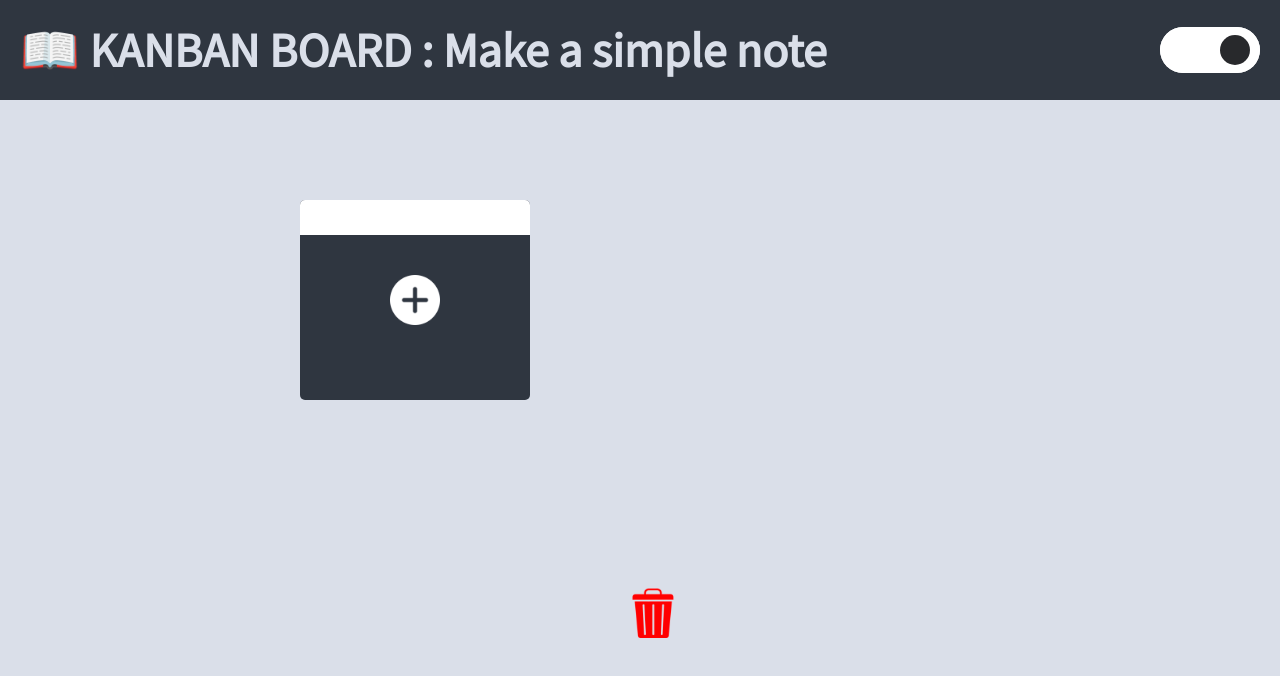
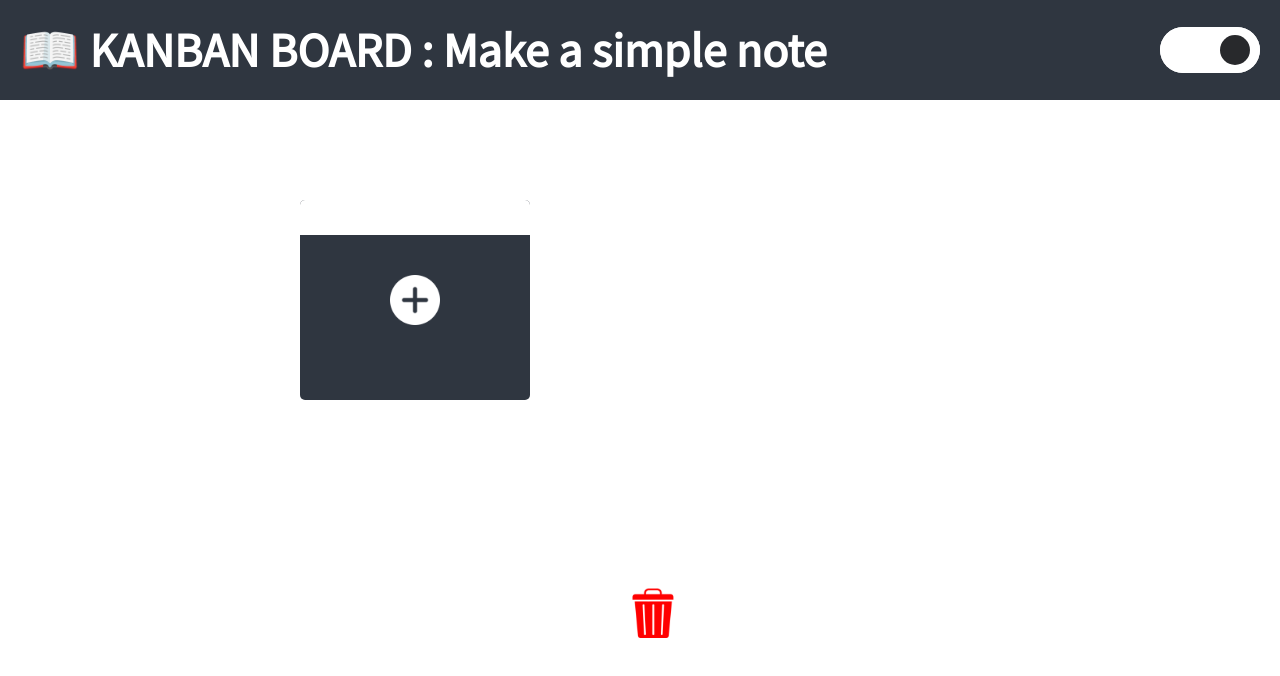
Before and after one commit to coyo-hm/Simple-Kanban-Board, a React (Create React App) app: page / in a window 1280 px wide. Shown: the top 676 px of the page. Built offline with nearby package versions, Linux system fonts and the light colour scheme.

Commit message:
feat: modal context

```diff
--- /dev/null
+++ b/src/components/Modal.tsx
@@ -0,0 +1,6 @@
+import styled from "styled-components";
+
+const ModalContainer = styled.dialog``;
+
+const Modal = () => {};
+export default Modal;
--- a/src/theme/theme.ts
+++ b/src/theme/theme.ts
@@ -1,19 +1,29 @@
 import { DefaultTheme } from "styled-components";
 
 export const darkTheme: DefaultTheme = {
-  bgColor: "#2f3640",
+  bgColor: "rgb(25, 25, 25)",
+  textColor: "rgba(255, 255, 255, 0.81)",
   cardColor: "#ffffff",
   boardColor: "#DADFE9",
-  textColor: "#444444",
   boardTitleColor: "black",
   hoverColor: "#DADFE9",
+  buttonHoverColor: "rgba(255, 255, 255, 0.055)",
+  modal: {
+    dimColor: "rgba(15, 15, 15, 0.8)",
+    bgColor: "rgb(32, 32, 3)",
+  },
 };
 
 export const lightTheme: DefaultTheme = {
-  bgColor: "#DADFE9",
+  bgColor: "#ffffff",
+  textColor: "#84837e",
   cardColor: "#ffffff",
   boardColor: "#2f3640",
-  textColor: "#444444",
   boardTitleColor: "white",
   hoverColor: "#181a1d",
+  buttonHoverColor: "rgba(55, 53, 47, 0.08)",
+  modal: {
+    dimColor: "rgba(0, 0, 0, 0.4)",
+    bgColor: "white",
+  },
 };
```
Also changed, not shown: src/contexts/ModalContext.tsx (added, +42 -0 lines), src/hooks/useModal.ts (added, +13 -0 lines), src/theme/styled.d.ts (+8 -2 lines).
